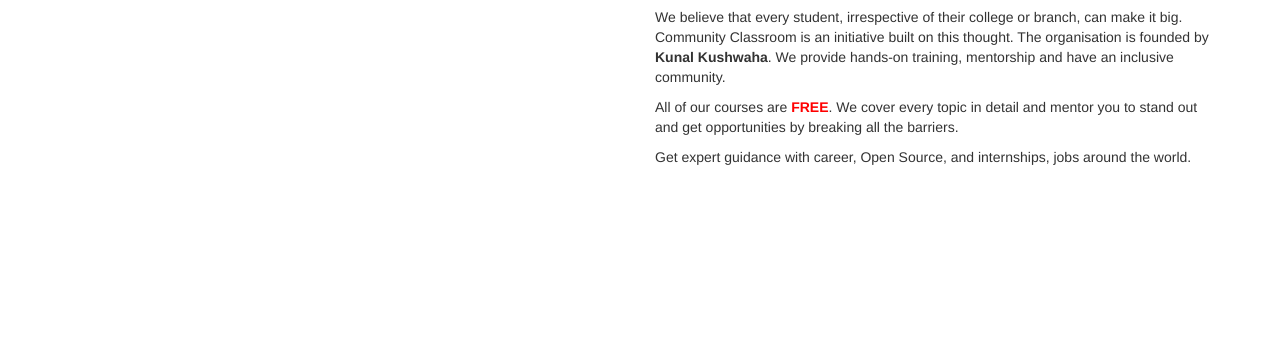
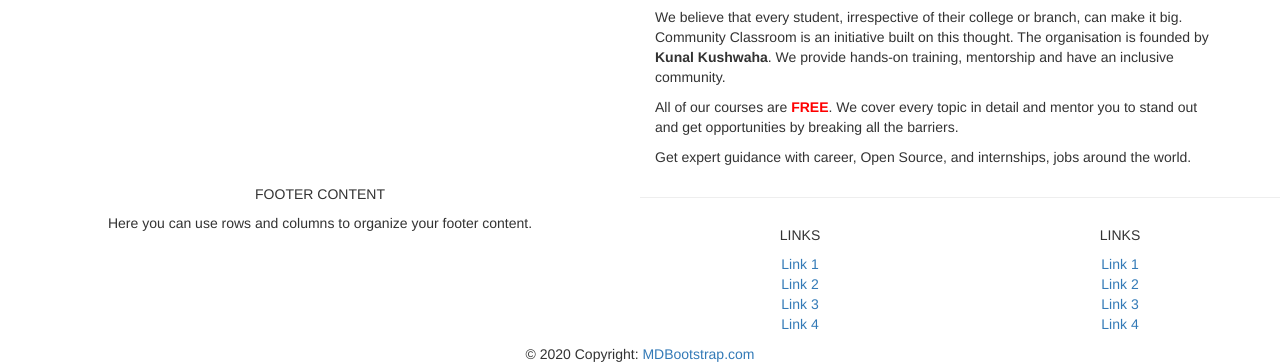
Before and after one commit to alceil/kindigengrepo, a plain HTML site: page index.html in a window 1280 px wide. Shown: the part 749-1113 px from the top of the page. Before the commit the page ends 926 px from the top, so only its background shows below. Drawn offline with nearby package versions, Linux system fonts and the light colour scheme.

Commit message:
Added Footer

```diff
--- a/index.html
+++ b/index.html
@@ -87,6 +87,90 @@
 </section>
 <!-- ====== About Section ====== -->
 
+<!-- Footer -->
+<footer class="page-footer font-small blue pt-4">
+
+    <!-- Footer Links -->
+    <div class="container-fluid text-center text-md-left">
+
+      <!-- Grid row -->
+      <div class="row">
+
+        <!-- Grid column -->
+        <div class="col-md-6 mt-md-0 mt-3">
+
+          <!-- Content -->
+          <h5 class="text-uppercase">Footer Content</h5>
+          <p>Here you can use rows and columns to organize your footer content.</p>
+
+        </div>
+        <!-- Grid column -->
+
+        <hr class="clearfix w-100 d-md-none pb-3">
+
+        <!-- Grid column -->
+        <div class="col-md-3 mb-md-0 mb-3">
+
+          <!-- Links -->
+          <h5 class="text-uppercase">Links</h5>
+
+          <ul class="list-unstyled">
+            <li>
+              <a href="#!">Link 1</a>
+            </li>
+            <li>
+              <a href="#!">Link 2</a>
+            </li>
+            <li>
+              <a href="#!">Link 3</a>
+            </li>
+            <li>
+              <a href="#!">Link 4</a>
+            </li>
+          </ul>
+
+        </div>
+        <!-- Grid column -->
+
+        <!-- Grid column -->
+        <div class="col-md-3 mb-md-0 mb-3">
+
+          <!-- Links -->
+          <h5 class="text-uppercase">Links</h5>
+
+          <ul class="list-unstyled">
+            <li>
+              <a href="#!">Link 1</a>
+            </li>
+            <li>
+              <a href="#!">Link 2</a>
+            </li>
+            <li>
+              <a href="#!">Link 3</a>
+            </li>
+            <li>
+              <a href="#!">Link 4</a>
+            </li>
+          </ul>
+
+        </div>
+        <!-- Grid column -->
+
+      </div>
+      <!-- Grid row -->
+
+    </div>
+    <!-- Footer Links -->
+
+    <!-- Copyright -->
+    <div class="footer-copyright text-center py-3">© 2020 Copyright:
+      <a href="https://mdbootstrap.com/"> MDBootstrap.com</a>
+    </div>
+    <!-- Copyright -->
+
+  </footer>
+  <!-- Footer -->
+
 
 </body>
 </html>
```
